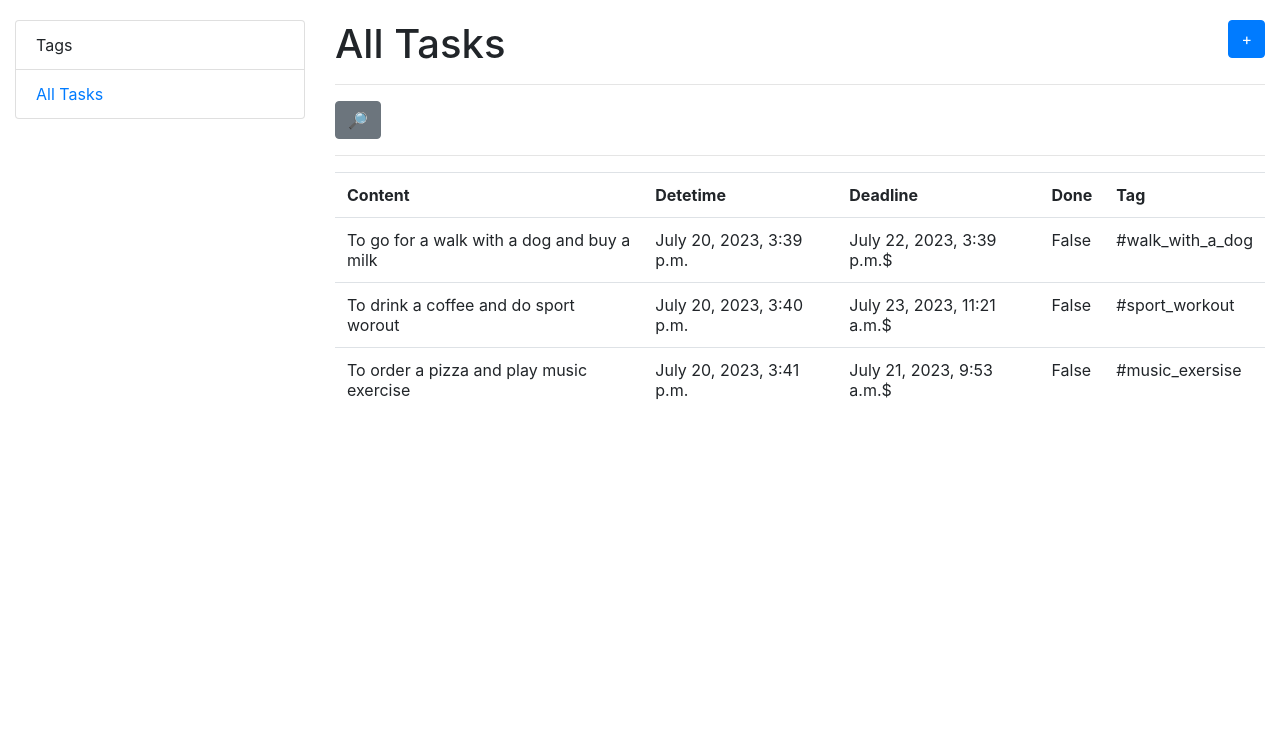
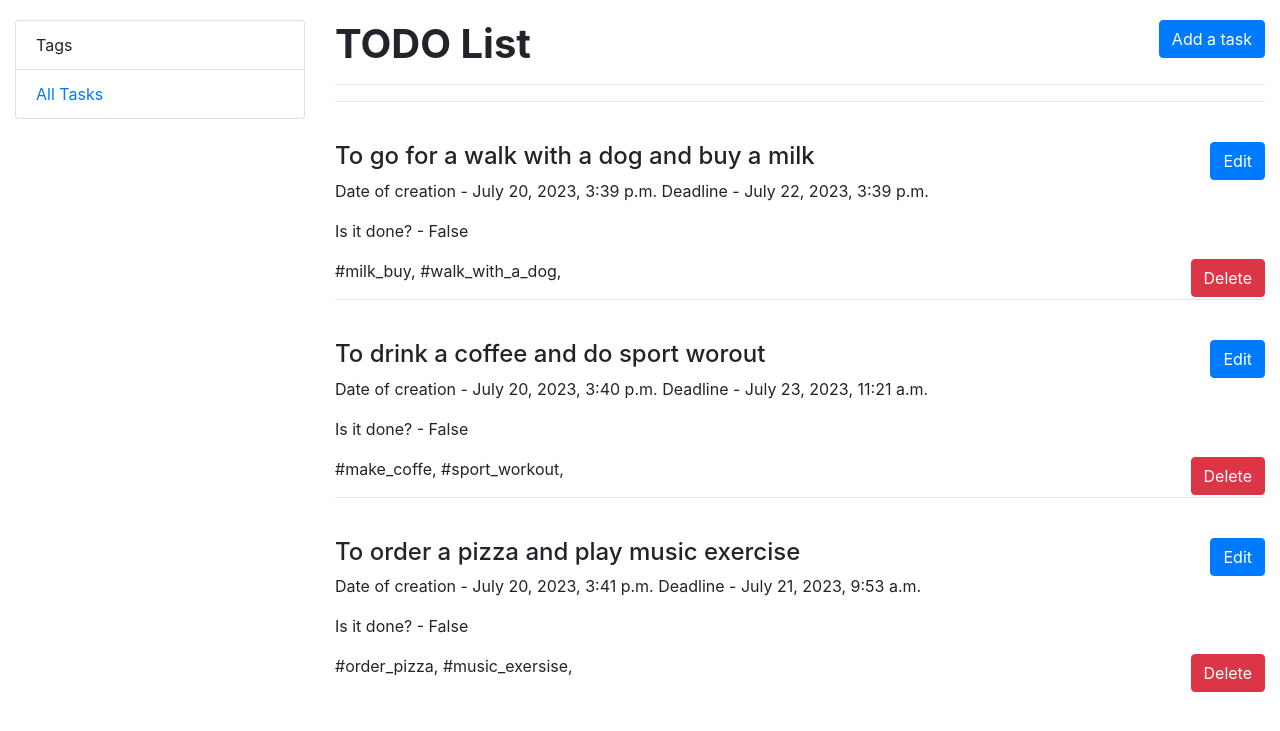
Before and after one commit to KirillMelanich/py-to-do-list, a Django app: page /tasks/ in a window 1280 px wide. Shown: the top 731 px of the page. Run offline with Django 4.2, Linux system fonts and the light colour scheme; data comes from the database, SQL or seed files in the repository; some libraries are stand-ins or nearby versions.

Commit message:
Update TODO list page

```diff
--- a/list/forms.py
+++ b/list/forms.py
@@ -5,7 +5,7 @@ from list.models import Tag, Task
 
 
 class TaskForm(forms.ModelForm):
-    authors = forms.ModelMultipleChoiceField(
+    tags = forms.ModelMultipleChoiceField(
         queryset=get_user_model().objects.all(),
         widget=forms.CheckboxSelectMultiple,
         required=False,
--- a/templates/list/task_form.html
+++ b/templates/list/task_form.html
@@ -2,7 +2,7 @@
 {% load crispy_forms_filters %}
 
 {% block content %}
-  <h1>{{ object|yesno:"Update,Create"}} a Book</h1>
+  <h1>{{ object|yesno:"Update,Create"}} a Task</h1>
 
   <form action="", method="post" novalidate>
   {% csrf_token %}
--- a/templates/list/task_list.html
+++ b/templates/list/task_list.html
@@ -3,43 +3,29 @@
 
 {% block content %}
   <h1>
-    All Tasks
-  <a style="float: right" class="btn btn-primary" href="{% url 'list:task-create' %}">+</a>
+    <strong>
+    TODO List
+    </strong>
+  <a style="float: right" class="btn btn-primary" href="{% url 'list:task-create' %}">Add a task</a>
   </h1>
   <hr>
-  <form action="" method="get" class="form-inline">
-  {{ search_form|crispy }}
-    <input class="btn btn-secondary" type="submit" value="🔎">
-  </form>
-  <hr>
   {% if task_list %}
-    <table class="table">
-    <tr>
-      <th>Content</th>
-      <th>Detetime</th>
-      <th>Deadline</th>
-      <th>Done</th>
-      <th>Tag</th>
-    </tr>
+    {% for task in task_list %}
+      <hr>
+         <br>
+        <h4>
+          {{ task.content }}
+          <a style="float: right" class="btn btn-primary" href="{% url 'list:task-update' pk=task.id %}">Edit</a>
+        </h4>
+        <p>Date of creation - {{ task.datetime }} Deadline - {{ task.deadline }}</p>
+        <p>Is it done? - {{ task.done }}</p>
+        <p>
+         {% for tag in task.tag.all %}
+            {{ tag }},
+        {% endfor %} <a style="float: right" class="btn btn-danger" href="{% url 'list:task-delete' pk=task.id %}">Delete</a>
+        </p>
 
-    {% for task in task_list %}
-    <tr>
-      <td>
-        {{ task.content }}
-      </td>
-      <td>
-        {{ task.datetime }}
-      </td>
-      <td>
-        {{ task.deadline }}$
-      </td>
-      <td>
-        {{ task.done }}
-      </td>
-    <td>
-        {{ task.tag.last }}
-    </td>
-    </tr>
+        </li>
     {% endfor %}
     </table>
     {% else %}
```
